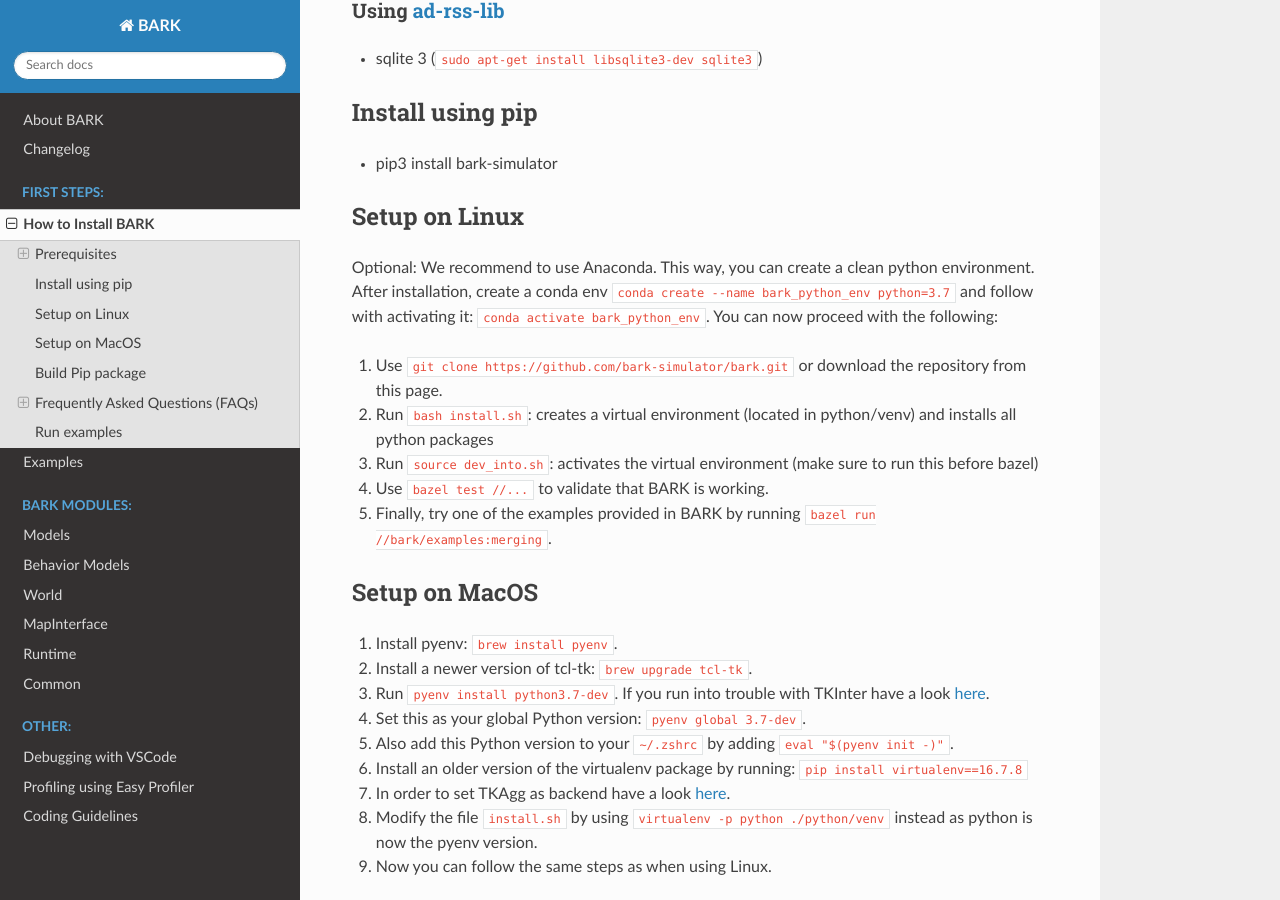
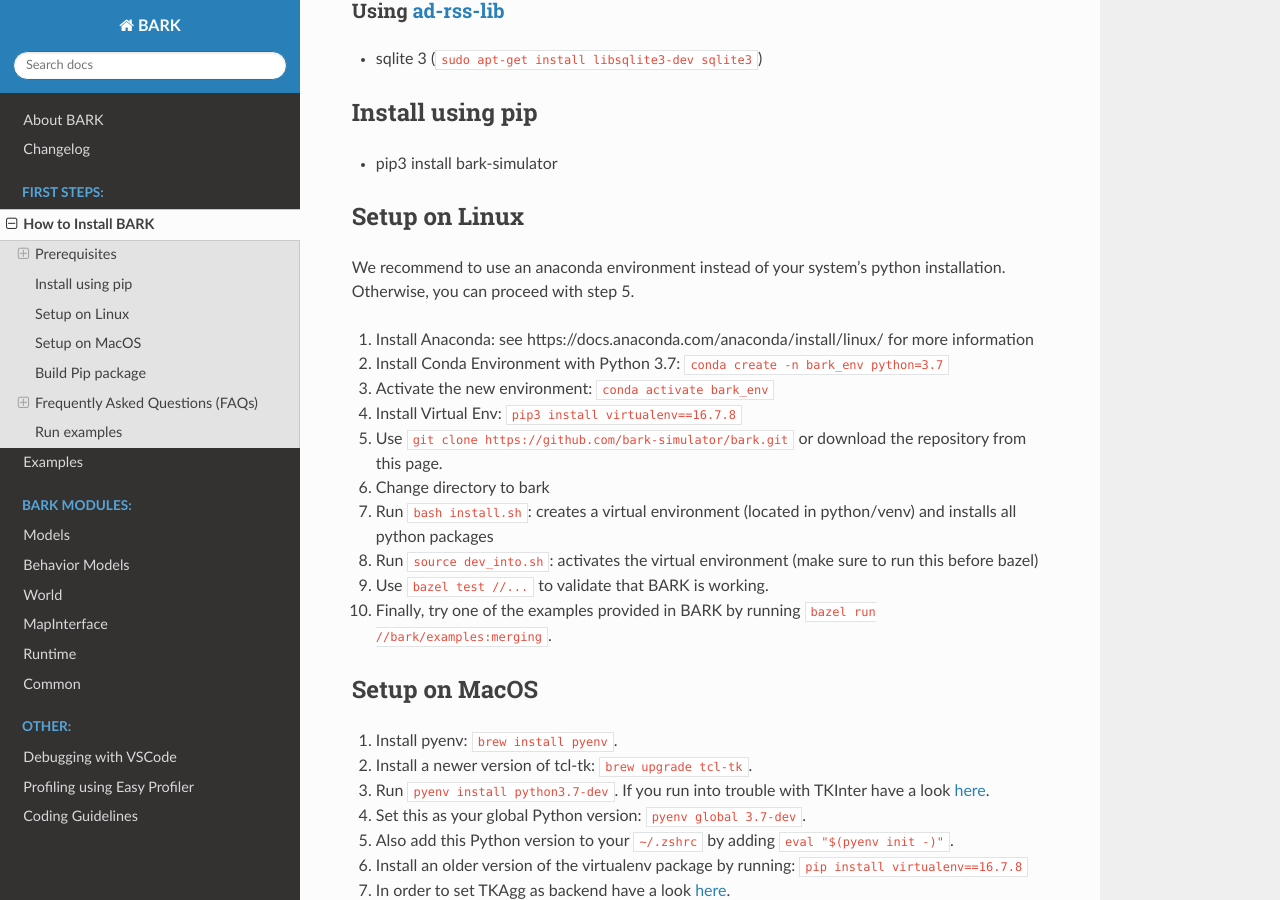
Before and after one commit to bark-simulator/bark, a Sphinx documentation site: the page built from docs/source/installation.md, in a window 1280 px wide and 900 px high, scrolled down 437 px. Built offline with Sphinx 7.4.7 and the Read the Docs theme 2.0.0, drawn with Linux system fonts in a browser that asks for light colours.

Commit message:
add documentation for anaconda

```diff
--- a/docs/source/installation.md
+++ b/docs/source/installation.md
@@ -21,13 +21,18 @@
 
 ## Setup on Linux
 
-Optional: We recommend to use Anaconda. This way, you can create a clean python environment. After installation, create a conda env `conda create --name bark_python_env python=3.7` and follow with activating it: `conda activate bark_python_env`. You can now proceed with the following:
+We recommend to use an anaconda environment instead of your system's python installation. Otherwise, you can proceed with step 5.
 
-1. Use `git clone https://github.com/bark-simulator/bark.git` or download the repository from this page.
-2. Run `bash install.sh`: creates a virtual environment (located in python/venv) and installs all python packages
-2. Run `source dev_into.sh`: activates the virtual environment (make sure to run this before bazel)
-3. Use `bazel test //...` to validate that BARK is working.
-4. Finally, try one of the examples provided in BARK by running `bazel run //bark/examples:merging`.
+1. Install Anaconda: see https://docs.anaconda.com/anaconda/install/linux/ for more information
+2. Install Conda Environment with Python 3.7: `conda create -n bark_env python=3.7`
+3. Activate the new environment: `conda activate bark_env`
+4. Install Virtual Env: `pip3 install virtualenv==16.7.8`
+5. Use `git clone https://github.com/bark-simulator/bark.git` or download the repository from this page.
+6. Change directory to bark
+7. Run `bash install.sh`: creates a virtual environment (located in python/venv) and installs all python packages
+8. Run `source dev_into.sh`: activates the virtual environment (make sure to run this before bazel)
+9. Use `bazel test //...` to validate that BARK is working.
+10. Finally, try one of the examples provided in BARK by running `bazel run //bark/examples:merging`.
 
 
 ## Setup on MacOS
```
